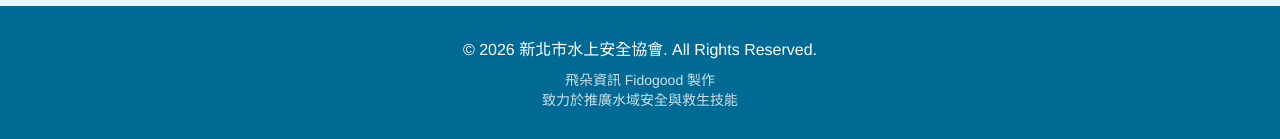
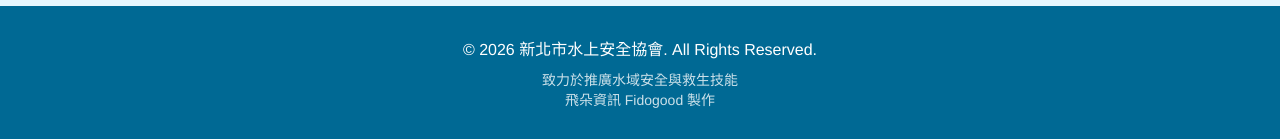
Before and after one commit to ntpcwatersafety/WebSite, a React (Vite) app: page / in a window 1280 px wide. Shown: the part 658-797 px from the top of the page. Built offline with nearby package versions, Linux system fonts and the light colour scheme.

Commit message:
Footer 調換順序

```diff
--- a/components/Footer.tsx
+++ b/components/Footer.tsx
@@ -5,8 +5,8 @@ const Footer: React.FC = () => {
     <footer className="bg-primary text-white text-center py-8 mt-auto">
       <div className="container mx-auto px-4">
         <p className="mb-2">&copy; 2026 新北市水上安全協會. All Rights Reserved.</p>
+        <p className="text-sm opacity-80">致力於推廣水域安全與救生技能</p>
         <p className="text-sm opacity-80">飛朵資訊 Fidogood 製作</p>
-        <p className="text-sm opacity-80">致力於推廣水域安全與救生技能</p>
       </div>
     </footer>
   );
```
